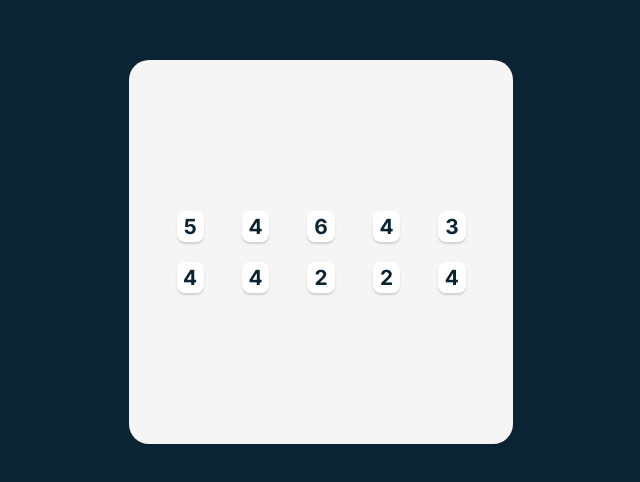
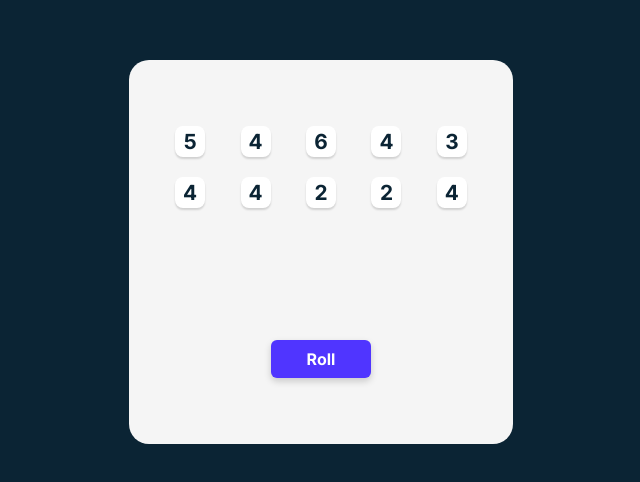
Before and after one commit to bofmar/tenzies, a React (Create React App) app: page / in a window 1280 px wide. Shown: the part 148-630 px from the top of the page, without its empty margins (319-959 px from the left). Built offline with nearby package versions, Linux system fonts and the light colour scheme.

Commit message:
Add roll button

```diff
--- a/src/App.css
+++ b/src/App.css
@@ -4,6 +4,7 @@
   --black: #0B2434;
   --white: #F5F5F5;
   --green: #59E391;
+  --purple: #5035FF;
 }
 
 .center--content{
@@ -24,12 +25,14 @@
   color: var(--black);
 }
 
-main {
+.main {
   background-color: var(--white);
   width: 30%;
   min-width: 300px;
   aspect-ratio: 1/1;
   border-radius: 20px;
+  justify-content: space-around;
+  flex-direction: column;
 }
 
 .die--wrapper {
@@ -44,6 +47,7 @@ main {
 
 .dice{
   width: 60%;
+  min-width: 30px;
   aspect-ratio: 1/1;
   font-size: 1.3rem;
   font-weight: bold;
@@ -52,3 +56,22 @@ main {
   box-shadow: 0px 2px 2px rgba(0, 0, 0, 0.15);
   cursor: pointer;
 }
+
+button {
+  all: initial;
+
+  background-color: var(--purple);
+  width: 100px;
+  height: 38px;
+
+  font-family: inherit;
+  font-weight: bold;
+  color: white;
+  box-shadow: 0px 3.2px 7.68px rgba(0, 0, 0, 0.18);
+  border-radius: 6px;
+  cursor: pointer;
+}
+
+button:active {
+  box-shadow: inset 5px 5px 10px -3px rgba(0, 0, 0, 0.7);
+}
--- a/src/App.js
+++ b/src/App.js
@@ -14,12 +14,17 @@ function App() {
     return diceArray;
   }
 
+  function rollDice() {
+    setDice(allNewDice);
+  }
+
   return (
     <div className="App center--content">
-      <main className='center--content'>
+      <main className='center--content main'>
         <div className='die--wrapper'>
           {dice.map(die => <Dice value={die} />)}
         </div>
+        <button className='center--content disable--select' onClick={rollDice}>Roll</button>
       </main>
     </div>
   );
```
